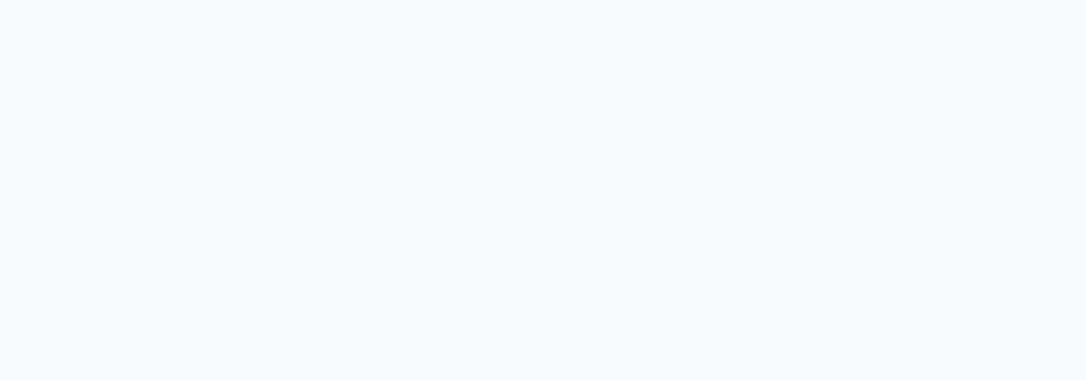
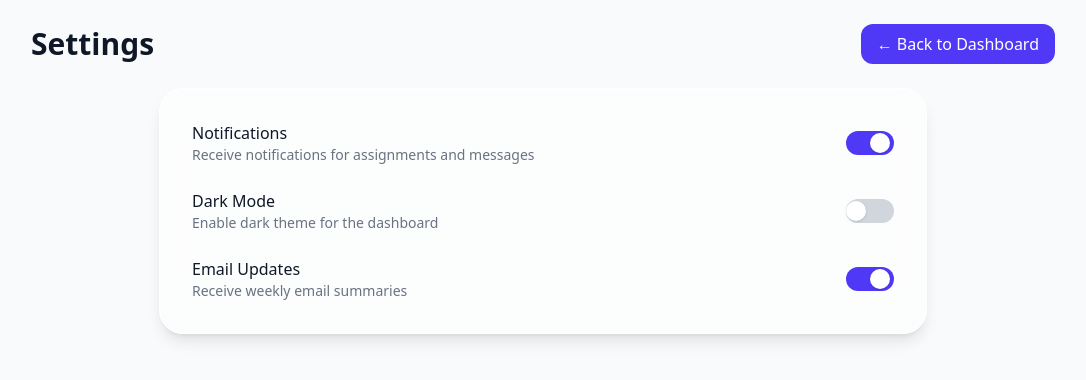
Before and after one commit to juliusmwas/StudyHub, a React (Vite) app: page /student/Settings in a window 1280 px wide. Before the commit this address had no page. Shown: the top 380 px of the page, without its empty margins (97-1183 px from the left). Built offline with nearby package versions, Linux system fonts and the light colour scheme.

Commit message:
Added a settings page

```diff
--- a/src/App.jsx
+++ b/src/App.jsx
@@ -21,6 +21,7 @@ import PDFs from './Pages/dashboard/student/Resources/PDFs';
 import Videos from './Pages/dashboard/student/Resources/Videos';
 import Notifications from './Pages/dashboard/student/Notifications/Notifications';
 import Profile from './Pages/dashboard/student/Profile';
+import Settings from './Pages/dashboard/student/Settings';
 
 
 function App() {
@@ -59,6 +60,7 @@ function App() {
         <Route path="/student/Resources/videos" element={<Videos />} />
         <Route path="/student/Notifications" element={<Notifications />} />
         <Route path="/student/Profile" element={<Profile />} />
+        <Route path="/student/Settings" element={<Settings />} />
 
 
 
--- /dev/null
+++ b/src/Pages/dashboard/student/Settings.jsx
@@ -0,0 +1,96 @@
+// File: src/pages/student/Settings.jsx
+import { useNavigate } from "react-router-dom";
+import { useState } from "react";
+
+export default function Settings() {
+  const navigate = useNavigate();
+
+  // Mock settings state
+  const [settings, setSettings] = useState({
+    notifications: true,
+    darkMode: false,
+    emailUpdates: true,
+  });
+
+  const handleToggle = (key) => {
+    setSettings((prev) => ({ ...prev, [key]: !prev[key] }));
+  };
+
+  return (
+    <div className="min-h-screen bg-gray-50 p-6">
+      {/* Header */}
+      <div className="max-w-5xl mx-auto mb-6 flex justify-between items-center">
+        <h1 className="text-3xl font-bold text-gray-900">Settings</h1>
+        <button
+          onClick={() => navigate("/student/dashboard")}
+          className="px-4 py-2 bg-indigo-600 text-white rounded-xl hover:bg-indigo-700 transition font-medium"
+        >
+          ← Back to Dashboard
+        </button>
+      </div>
+
+      {/* Settings Card */}
+      <div className="max-w-3xl mx-auto bg-white/50 backdrop-blur-xl p-8 rounded-3xl border border-white shadow-lg space-y-6">
+        {/* Notification Settings */}
+        <div className="flex justify-between items-center">
+          <div>
+            <p className="text-gray-900 font-medium">Notifications</p>
+            <p className="text-gray-500 text-sm">Receive notifications for assignments and messages</p>
+          </div>
+          <button
+            onClick={() => handleToggle("notifications")}
+            className={`w-12 h-6 rounded-full transition-colors duration-200 ${
+              settings.notifications ? "bg-indigo-600" : "bg-gray-300"
+            }`}
+          >
+            <div
+              className={`w-5 h-5 bg-white rounded-full shadow transform transition-transform duration-200 ${
+                settings.notifications ? "translate-x-6" : "translate-x-0"
+              }`}
+            ></div>
+          </button>
+        </div>
+
+        {/* Dark Mode */}
+        <div className="flex justify-between items-center">
+          <div>
+            <p className="text-gray-900 font-medium">Dark Mode</p>
+            <p className="text-gray-500 text-sm">Enable dark theme for the dashboard</p>
+          </div>
+          <button
+            onClick={() => handleToggle("darkMode")}
+            className={`w-12 h-6 rounded-full transition-colors duration-200 ${
+              settings.darkMode ? "bg-indigo-600" : "bg-gray-300"
+            }`}
+          >
+            <div
+              className={`w-5 h-5 bg-white rounded-full shadow transform transition-transform duration-200 ${
+                settings.darkMode ? "translate-x-6" : "translate-x-0"
+              }`}
+            ></div>
+          </button>
+        </div>
+
+        {/* Email Updates */}
+        <div className="flex justify-between items-center">
+          <div>
+            <p className="text-gray-900 font-medium">Email Updates</p>
+            <p className="text-gray-500 text-sm">Receive weekly email summaries</p>
+          </div>
+          <button
+            onClick={() => handleToggle("emailUpdates")}
+            className={`w-12 h-6 rounded-full transition-colors duration-200 ${
+              settings.emailUpdates ? "bg-indigo-600" : "bg-gray-300"
+            }`}
+          >
+            <div
+              className={`w-5 h-5 bg-white rounded-full shadow transform transition-transform duration-200 ${
+                settings.emailUpdates ? "translate-x-6" : "translate-x-0"
+              }`}
+            ></div>
+          </button>
+        </div>
+      </div>
+    </div>
+  );
+}
```
